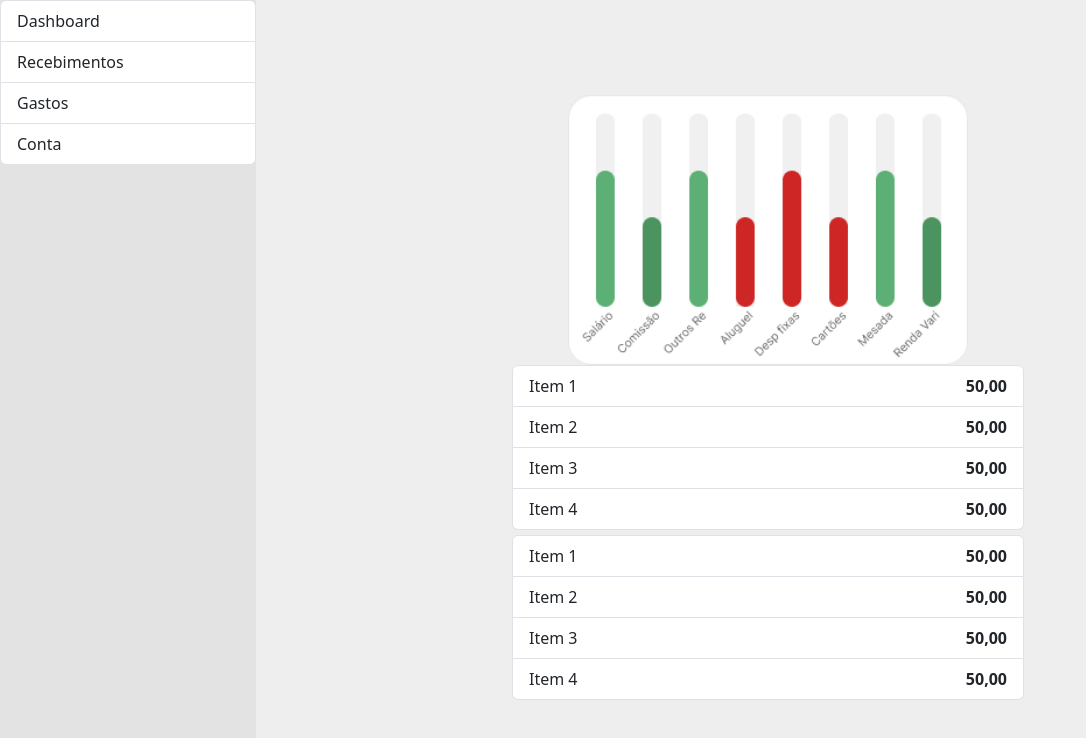
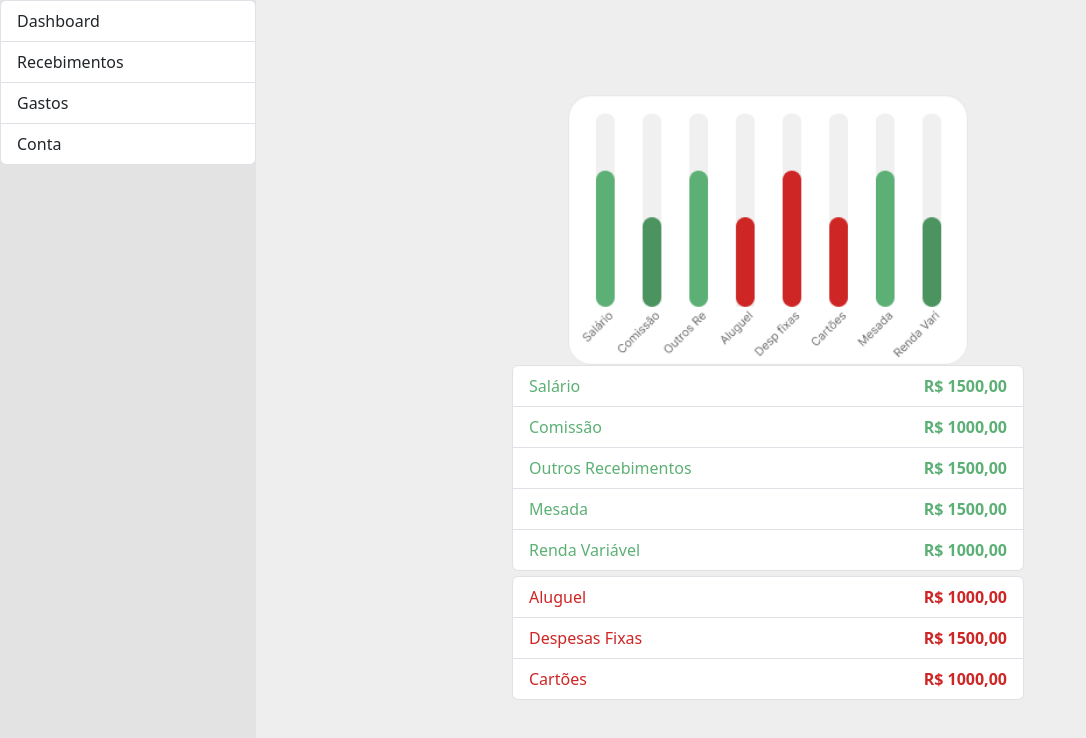
Before and after one commit to pedrohmori/handfin, a plain HTML site: page pages/dashboard.html in a window 1280 px wide. Shown: the whole page, without its empty margins (0-1086 px from the left). Drawn offline with Linux system fonts and the light colour scheme.

Commit message:
Alteração do dashboard e criação de Gastos e Recebimentos

```diff
--- a/pages/dashboard.html
+++ b/pages/dashboard.html
@@ -37,8 +37,13 @@
         width: 400px;
       }
 
+      .recebimentos{
+        color: #5DB075;
+      }
 
-
+      .pagamentos {
+        color: #CE2525;
+      }
 
     </style>
 </head>
@@ -48,8 +53,8 @@
   <div class ="custom-side-bar">
     <ul class="list-group">
       <a class="list-group-item" href="./index.html">Dashboard</a>
-      <a class="list-group-item">Recebimentos</a>
-      <a class="list-group-item">Gastos</a>
+      <a class="list-group-item" href="./recebimento.html">Recebimentos</a>
+      <a class="list-group-item" href="./gasto.html">Gastos</a>
       <a class="list-group-item">Conta</a>
     </ul>
 </div>
@@ -59,42 +64,43 @@
     <img src="../images/Mobile Graph.png" class="img-container">
   </div>
   <div class="div-itens">
-  <ul class="list-group">
-    <li class="list-group-item d-flex justify-content-between">
-      <span>Item 1</span>
-      <strong>50,00</strong>
+  <ul class="list-group ">
+    <li class="list-group-item d-flex justify-content-between recebimentos">
+      <span>Salário</span>
+      <strong>R$ 1500,00</strong>
     </li>
-    <li class="list-group-item d-flex justify-content-between">
-      <span>Item 2</span>
-      <strong>50,00</strong>
+    <li class="list-group-item d-flex justify-content-between recebimentos">
+      <span>Comissão</span>
+      <strong>R$ 1000,00</strong>
     </li>
-    <li class="list-group-item d-flex justify-content-between">
-      <span>Item 3</span>
-      <strong>50,00</strong>
+    <li class="list-group-item d-flex justify-content-between recebimentos">
+      <span>Outros Recebimentos</span>
+      <strong>R$ 1500,00</strong>
     </li>
-    <li class="list-group-item d-flex justify-content-between">
-      <span>Item 4</span>
-      <strong>50,00</strong>
+    <li class="list-group-item d-flex justify-content-between recebimentos">
+      <span>Mesada</span>
+      <strong>R$ 1500,00</strong>
+    </li>
+    <li class="list-group-item d-flex justify-content-between recebimentos">
+      <span>Renda Variável</span>
+      <strong>R$ 1000,00</strong>
     </li>
   </ul>
 
   <ul class="list-group">
-    <li class="list-group-item d-flex justify-content-between">
-      <span>Item 1</span>
-      <strong>50,00</strong>
+    <li class="list-group-item d-flex justify-content-between pagamentos">
+      <span>Aluguel</span>
+      <strong>R$ 1000,00</strong>
     </li>
-    <li class="list-group-item d-flex justify-content-between">
-      <span>Item 2</span>
-      <strong>50,00</strong>
+    <li class="list-group-item d-flex justify-content-between pagamentos">
+      <span>Despesas Fixas</span>
+      <strong>R$ 1500,00</strong>
     </li>
-    <li class="list-group-item d-flex justify-content-between">
-      <span>Item 3</span>
-      <strong>50,00</strong>
+    <li class="list-group-item d-flex justify-content-between pagamentos">
+      <span>Cartões</span>
+      <strong>R$ 1000,00</strong>
     </li>
-    <li class="list-group-item d-flex justify-content-between">
-      <span>Item 4</span>
-      <strong>50,00</strong>
-    </li>
+
   </ul>
 </div>
 </div>
```
Also changed, not shown: pages/recebimento.html (added, +68 -0 lines), pages/gasto.html (added).
